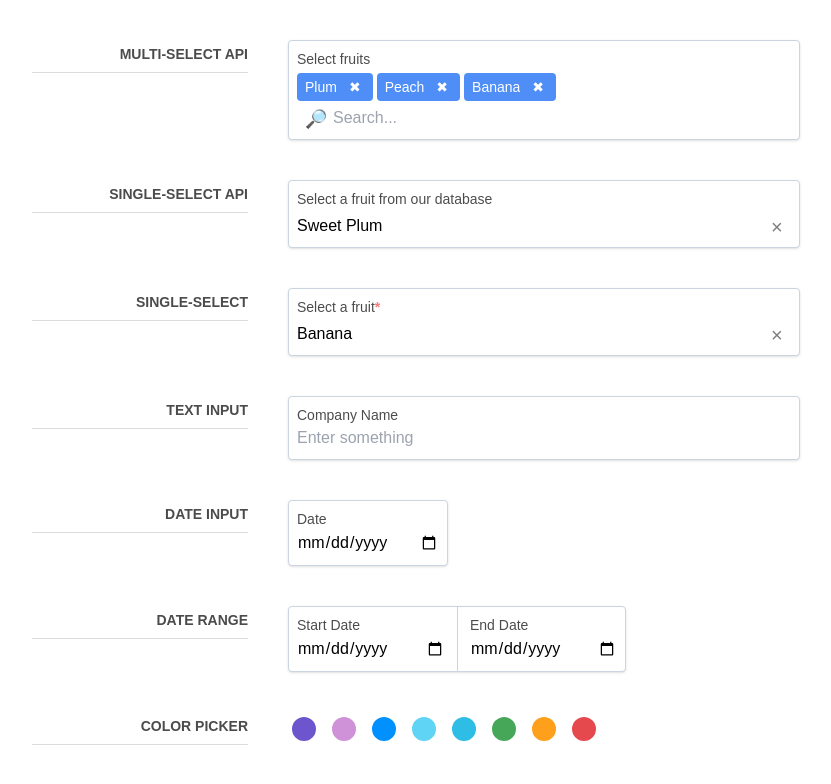
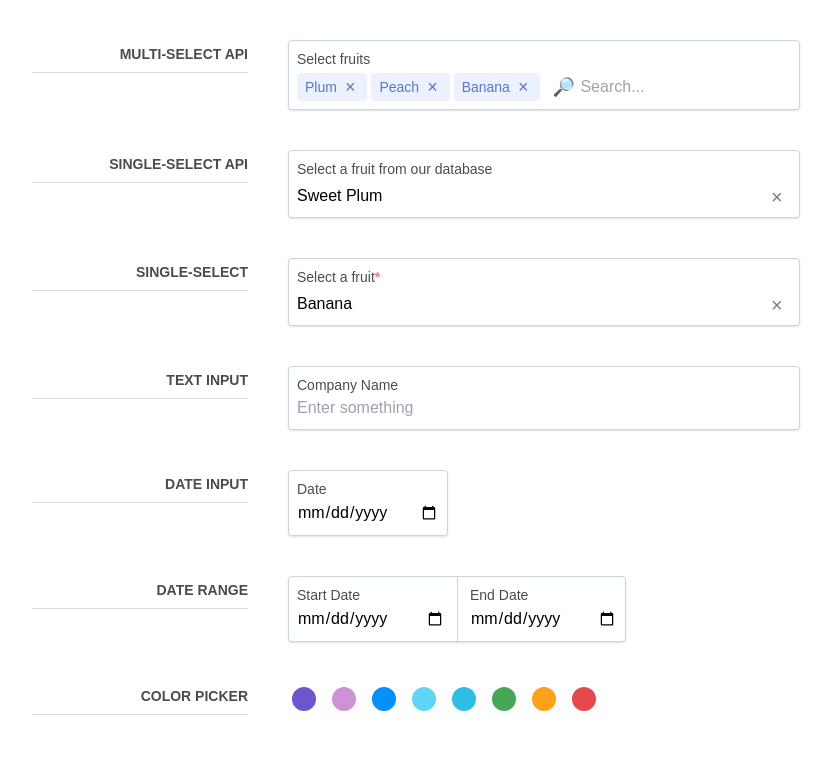
Before and after one commit to TeddyBurnsides/select, a React (Create React App) app: page / in a window 1280 px wide. Shown: the top 784 px of the page, without its empty margins (8-839 px from the left). Built offline with nearby package versions, Linux system fonts and the light colour scheme.

Commit message:
improve pill

```diff
--- a/src/components/Pill.tsx
+++ b/src/components/Pill.tsx
@@ -11,20 +11,20 @@ const Pill = ({ item, onDelete, className }: Props) => {
     return (
         <div
             className={twMerge(
-                "flex space-x-2 items-center rounded bg-blue-500/90 text-white px-2 py-1 text-sm",
+                "flex space-x-1 items-center rounded bg-blue-500/10 text-blue-800/70 px-2 py-1 text-sm",
                 className
             )}
         >
-            <div className="truncate max-w-[12rem]">{item.name}</div>
+            <div className="truncate">{item.name}</div>
             <button
                 onClick={(e) => {
                     e.preventDefault();
                     onDelete(item);
                 }}
                 type="button"
-                className="rounded-full px-1 hover:bg-white/30"
+                className="rounded-full text-lg px-1 h-5 hover:bg-blue-500/30"
             >
-                ✖
+                <span className="relative -top-1">&times;</span>
             </button>
         </div>
     );
--- a/src/css/output.css
+++ b/src/css/output.css
@@ -604,6 +604,10 @@ video {
   position: relative;
 }
 
+.-top-1 {
+  top: -0.25rem;
+}
+
 .z-50 {
   z-index: 50;
 }
@@ -660,6 +664,10 @@ video {
 
 .h-12 {
   height: 3rem;
+}
+
+.h-10 {
+  height: 2.5rem;
 }
 
 .max-h-64 {
@@ -825,6 +833,12 @@ video {
   margin-bottom: calc(2.5rem * var(--tw-space-y-reverse));
 }
 
+.space-x-1 > :not([hidden]) ~ :not([hidden]) {
+  --tw-space-x-reverse: 0;
+  margin-right: calc(0.25rem * var(--tw-space-x-reverse));
+  margin-left: calc(0.25rem * calc(1 - var(--tw-space-x-reverse)));
+}
+
 .overflow-y-scroll {
   overflow-y: scroll;
 }
@@ -909,6 +923,30 @@ video {
 .bg-blue-500 {
   --tw-bg-opacity: 1;
   background-color: rgb(59 130 246 / var(--tw-bg-opacity));
+}
+
+.bg-blue-50\/90 {
+  background-color: rgb(239 246 255 / 0.9);
+}
+
+.bg-blue-100\/90 {
+  background-color: rgb(219 234 254 / 0.9);
+}
+
+.bg-black\/90 {
+  background-color: rgb(0 0 0 / 0.9);
+}
+
+.bg-black\/10 {
+  background-color: rgb(0 0 0 / 0.1);
+}
+
+.bg-black\/5 {
+  background-color: rgb(0 0 0 / 0.05);
+}
+
+.bg-blue-500\/10 {
+  background-color: rgb(59 130 246 / 0.1);
 }
 
 .fill-blue-600 {
@@ -1071,6 +1109,18 @@ video {
   color: rgb(239 68 68 / var(--tw-text-opacity));
 }
 
+.text-black\/80 {
+  color: rgb(0 0 0 / 0.8);
+}
+
+.text-black\/70 {
+  color: rgb(0 0 0 / 0.7);
+}
+
+.text-blue-800\/70 {
+  color: rgb(30 64 175 / 0.7);
+}
+
 .opacity-70 {
   opacity: 0.7;
 }
@@ -1150,6 +1200,10 @@ body {
   background-color: rgb(239 68 68 / 0.3);
 }
 
+.hover\:bg-blue-500\/30:hover {
+  background-color: rgb(59 130 246 / 0.3);
+}
+
 .hover\:opacity-100:hover {
   opacity: 1;
 }
```
